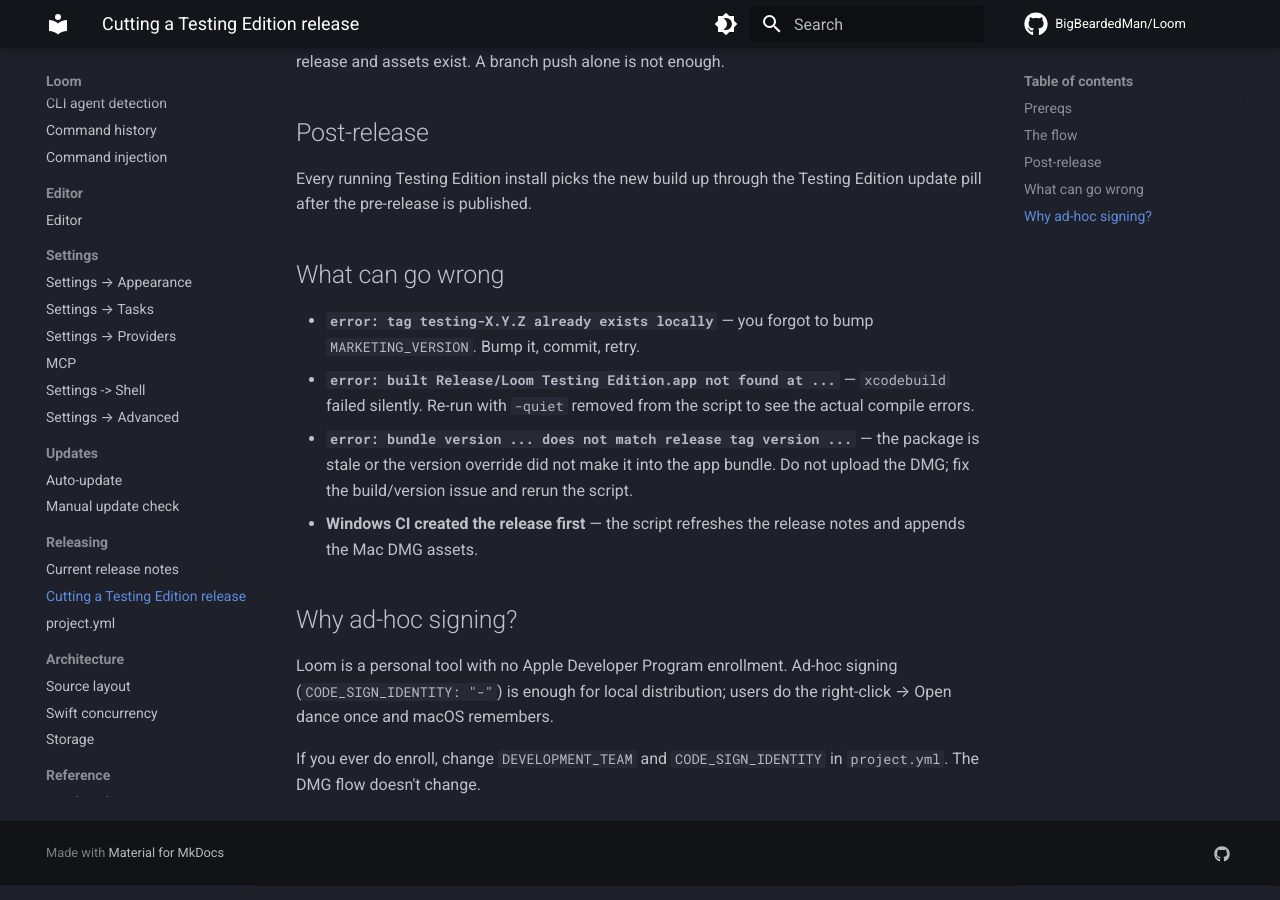
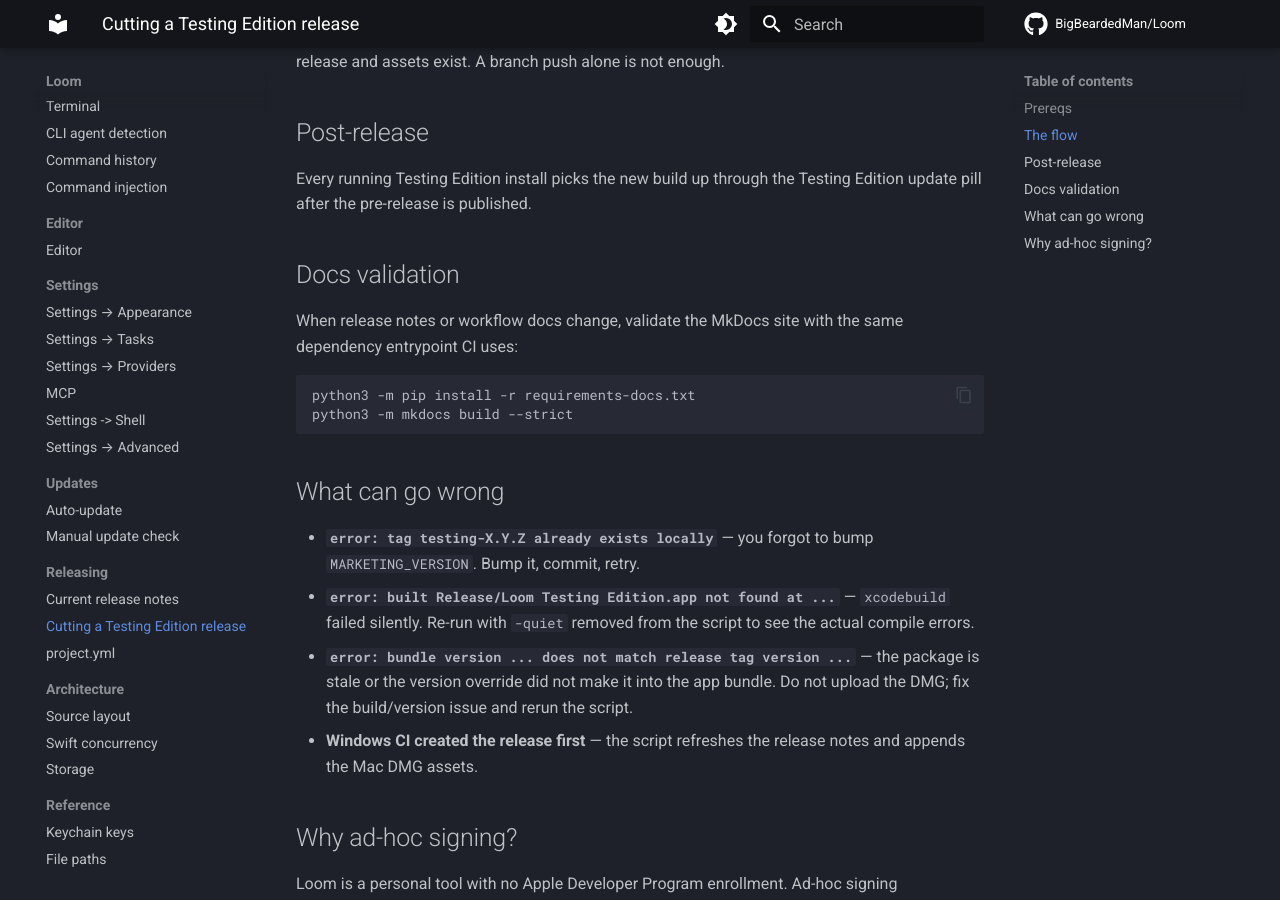
Before and after one commit to BigBeardedMan/Loom, an MkDocs documentation site: the page built from docs/releasing/cutting-a-release.md, in a window 1280 px wide and 900 px high, scrolled down 1203 px. Built offline with MkDocs 1.6.1 and Material for MkDocs 9.7.7, drawn with Linux system fonts in a browser that asks for light colours; comment, search, counter and statistics services are not loaded.

Commit message:
Add reproducible docs validation

````diff
--- a/docs/releasing/cutting-a-release.md
+++ b/docs/releasing/cutting-a-release.md
@@ -40,6 +40,16 @@
 Every running Testing Edition install picks the new build up through the
 Testing Edition update pill after the pre-release is published.
 
+## Docs validation
+
+When release notes or workflow docs change, validate the MkDocs site with the
+same dependency entrypoint CI uses:
+
+```bash
+python3 -m pip install -r requirements-docs.txt
+python3 -m mkdocs build --strict
+```
+
 ## What can go wrong
 
 - **`error: tag testing-X.Y.Z already exists locally`** — you forgot to bump `MARKETING_VERSION`. Bump it, commit, retry.
--- /dev/null
+++ b/requirements-docs.txt
@@ -0,0 +1 @@
+mkdocs-material>=9,<10
````
Also changed, not shown: GUIDE.md (+2 -2 lines), docs/guide.md (+5 -4 lines), 1 other file.
